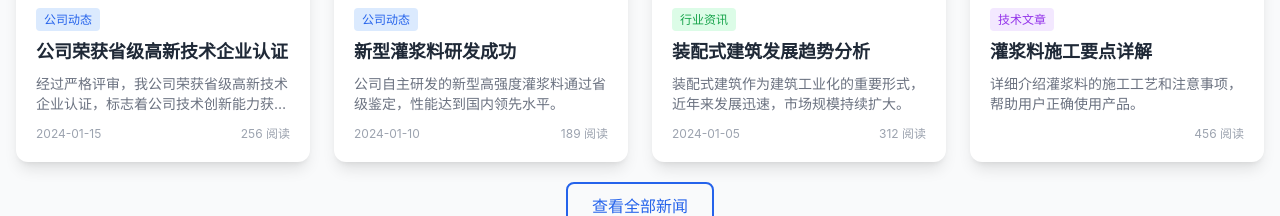
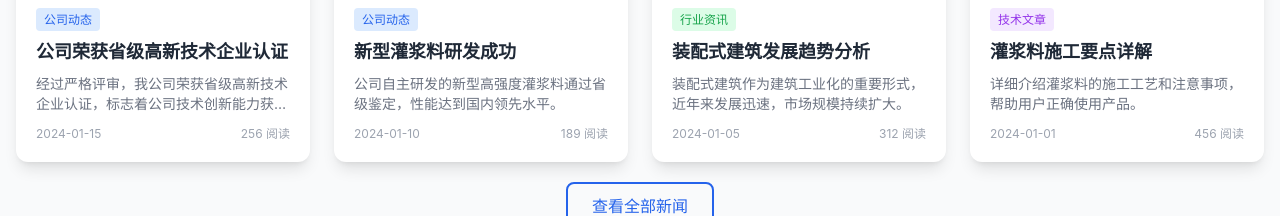
Before and after one commit to demperor888-ai/panting, a Next.js app: page / in a window 1280 px wide. Shown: the part 2500-2716 px from the top of the page. Built offline with nearby package versions, Linux system fonts and the light colour scheme.

Commit message:
修复新闻n4缺少date字段

```diff
--- a/src/data/siteData.ts
+++ b/src/data/siteData.ts
@@ -167,6 +167,7 @@ export const initialNews: News[] = [
     summary: '详细介绍灌浆料的施工工艺和注意事项，帮助用户正确使用产品。',
     content: '灌浆料施工应注意以下几点：1. 基础表面必须清理干净，无油污、杂物；2. 按规定水灰比加水搅拌；3. 搅拌时间不少于3分钟；4. 灌浆时应从一侧进行，直至另一侧溢出；5. 灌浆后应及时养护，保持湿润。',
     image: '/images/news/gjsgydxj.jpg',
+    date: '2024-01-01',
     views: 456
   },
 ];
```
